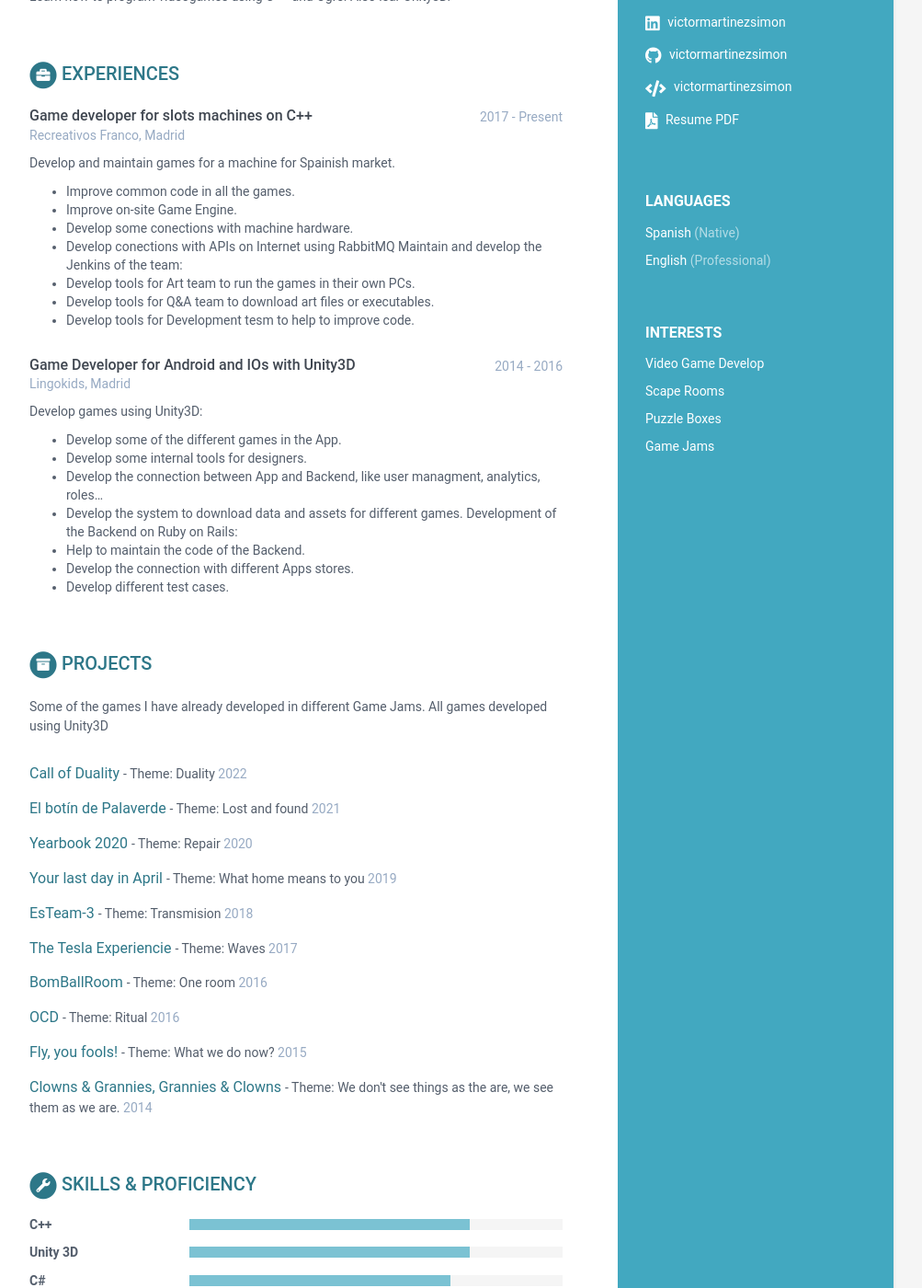
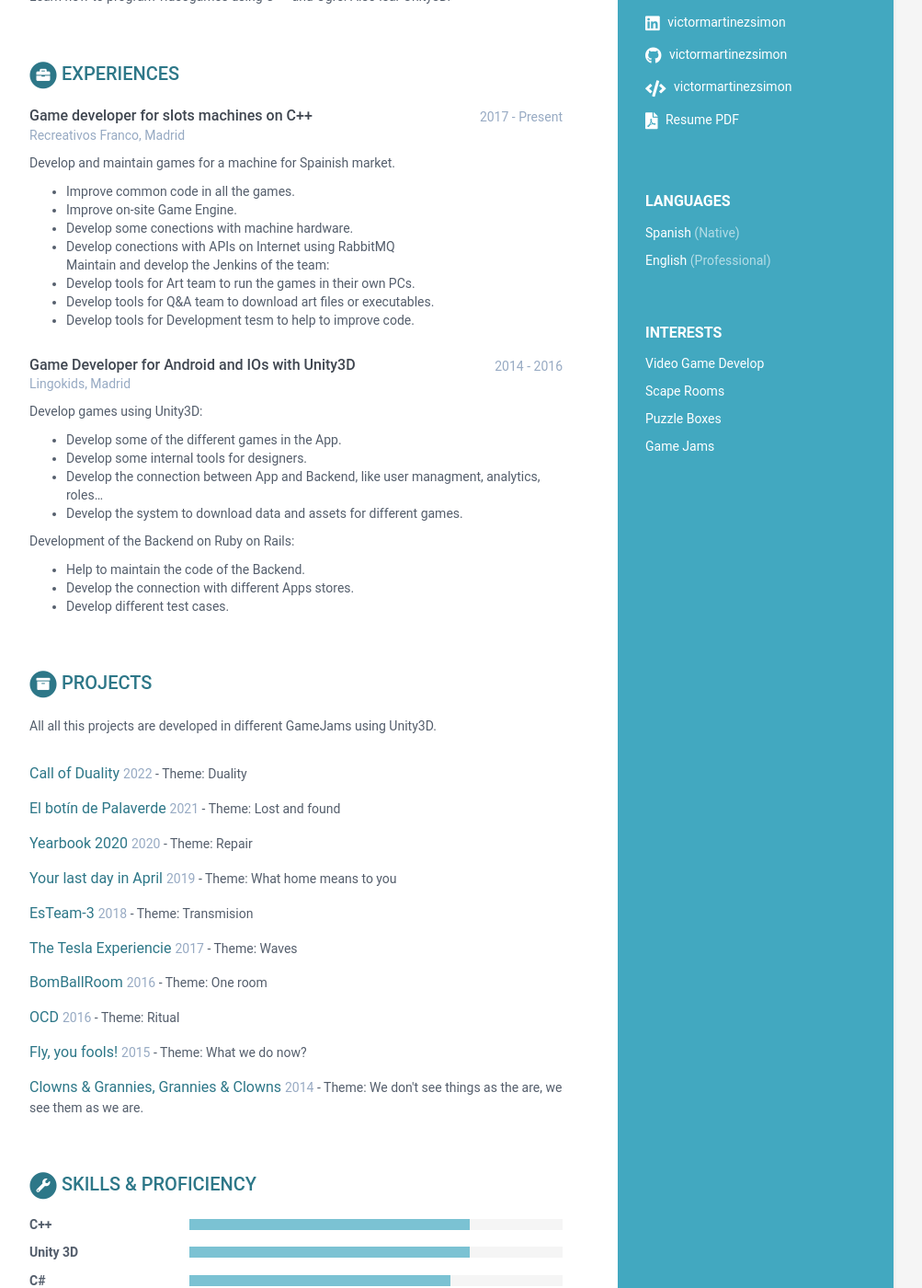
Before and after one commit to victormartinezsimon/victormartinezsimon.github.io, a Jekyll site: the page built from index.html, in a window 1280 px wide and 1400 px high, scrolled down 425 px. Shown: the whole window at 92% size, without its empty margins (168-1171 px from the left). Built offline with Jekyll 4.4.1, drawn with Linux system fonts in a browser that asks for light colours.

Commit message:
change some data

```diff
--- a/_data/data.yml
+++ b/_data/data.yml
@@ -77,6 +77,7 @@ experiences:
         - Improve on-site Game Engine.
         - Develop some conections with machine hardware.
         - Develop conections with APIs on Internet using RabbitMQ
+        \
         Maintain and develop the Jenkins of the team:
         - Develop tools for Art team to run the games in their own PCs.
         - Develop tools for Q&A team to download art files or executables.
@@ -91,6 +92,7 @@ experiences:
         - Develop some internal tools for designers.
         - Develop the connection between App and Backend, like user managment, analytics, roles...
         - Develop the system to download  data and assets for different games.
+
         Development of the Backend on Ruby on Rails:
         - Help to maintain the code of the Backend.
         - Develop the connection with different Apps stores.
@@ -99,7 +101,7 @@ experiences:
 projects:
     title: Projects
     intro: >
-      Some of the games I have already developed in different Game Jams. All games developed using Unity3D
+      All all this projects are developed in different GameJams using Unity3D.
     assignments:
       - title: Call of Duality
         link: "#https://globalgamejam.org/2022/games/placeholder-3-1"
--- a/_includes/projects.html
+++ b/_includes/projects.html
@@ -27,12 +27,12 @@
         {% endif %}
       </span>
 
+      {% if project.time %}
+      <span class="time_projects">{{ project.time }}</span>
+      {% endif %}
+
       {% if project.tagline %}
       - <span class="project-tagline">{{ project.tagline }}</span>
-      {% endif %}
-
-      {% if project.time %}
-      <span class="time_projects">{{ project.time }}</span>
       {% endif %}
 
     </div><!--//item-->
```
